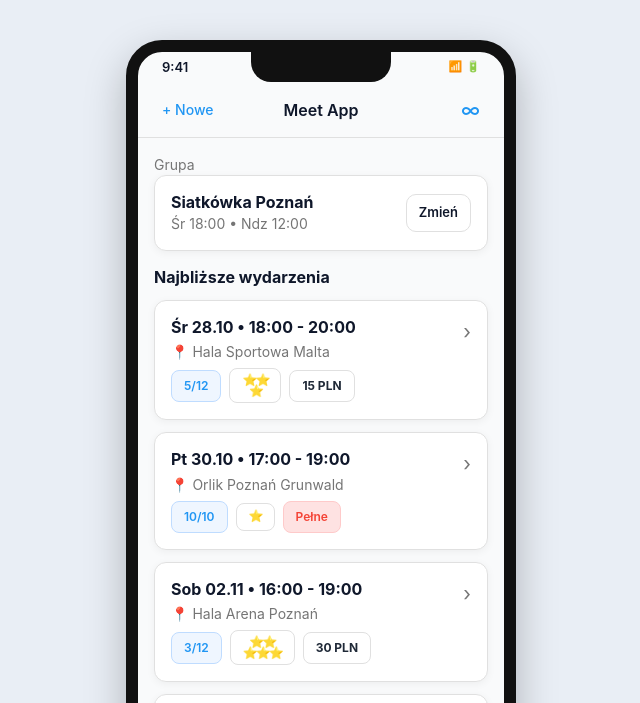
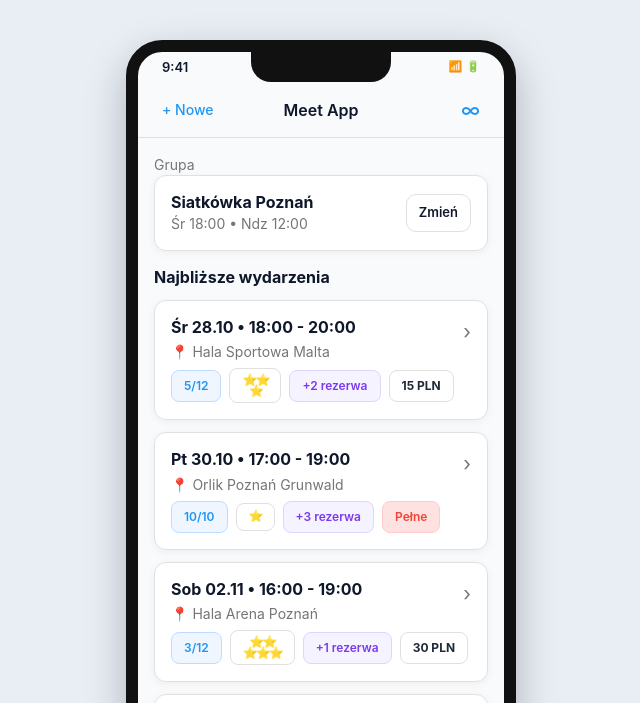
Before and after one commit to patrykdolata/patrykdolata.github.io, a plain HTML site: page screens/events-list.html in a window 1280 px wide. Shown: the top 703 px of the page, without its empty margins (319-959 px from the left). Drawn offline with Linux system fonts and the light colour scheme.

Commit message:
Add waitlist badge showing number of people on reserve list

```diff
--- a/css/iphone-frame.css
+++ b/css/iphone-frame.css
@@ -332,6 +332,12 @@ a.card:active,
   background: #fff;
 }
 
+.badge.waitlist {
+  color: #7c3aed;
+  border-color: #ddd6fe;
+  background: #f5f3ff;
+}
+
 .badge.danger {
   color: var(--danger);
   border-color: #fecaca;
--- a/screens/events-list.html
+++ b/screens/events-list.html
@@ -43,6 +43,7 @@
           <div style="display:flex; gap:8px; flex-wrap:wrap;align-items:center">
             <span class="badge primary" title="Dostępne miejsca">5/12</span>
             <span class="badge stars" title="Poziom 3/5"><span class="stars-stacked" data-level="3"></span></span>
+            <span class="badge waitlist" title="Lista rezerwowa">+2 rezerwa</span>
             <span class="badge" style="font-weight:700" title="Cena za osobę">15 PLN</span>
           </div>
         </div>
@@ -59,6 +60,7 @@
           <div style="display:flex; gap:8px; flex-wrap:wrap;align-items:center">
             <span class="badge primary" title="Dostępne miejsca">10/10</span>
             <span class="badge stars" title="Poziom 1/5"><span class="stars-stacked" data-level="1"></span></span>
+            <span class="badge waitlist" title="Lista rezerwowa">+3 rezerwa</span>
             <span class="badge danger" title="Brak wolnych miejsc">Pełne</span>
           </div>
         </div>
@@ -75,6 +77,7 @@
           <div style="display:flex; gap:8px; flex-wrap:wrap;align-items:center">
             <span class="badge primary" title="Dostępne miejsca">3/12</span>
             <span class="badge stars" title="Poziom 5/5"><span class="stars-stacked" data-level="5"></span></span>
+            <span class="badge waitlist" title="Lista rezerwowa">+1 rezerwa</span>
             <span class="badge" style="font-weight:700" title="Cena za osobę">30 PLN</span>
           </div>
         </div>
```
Also changed, not shown: screens/event-details.html (+1 -0 lines).
